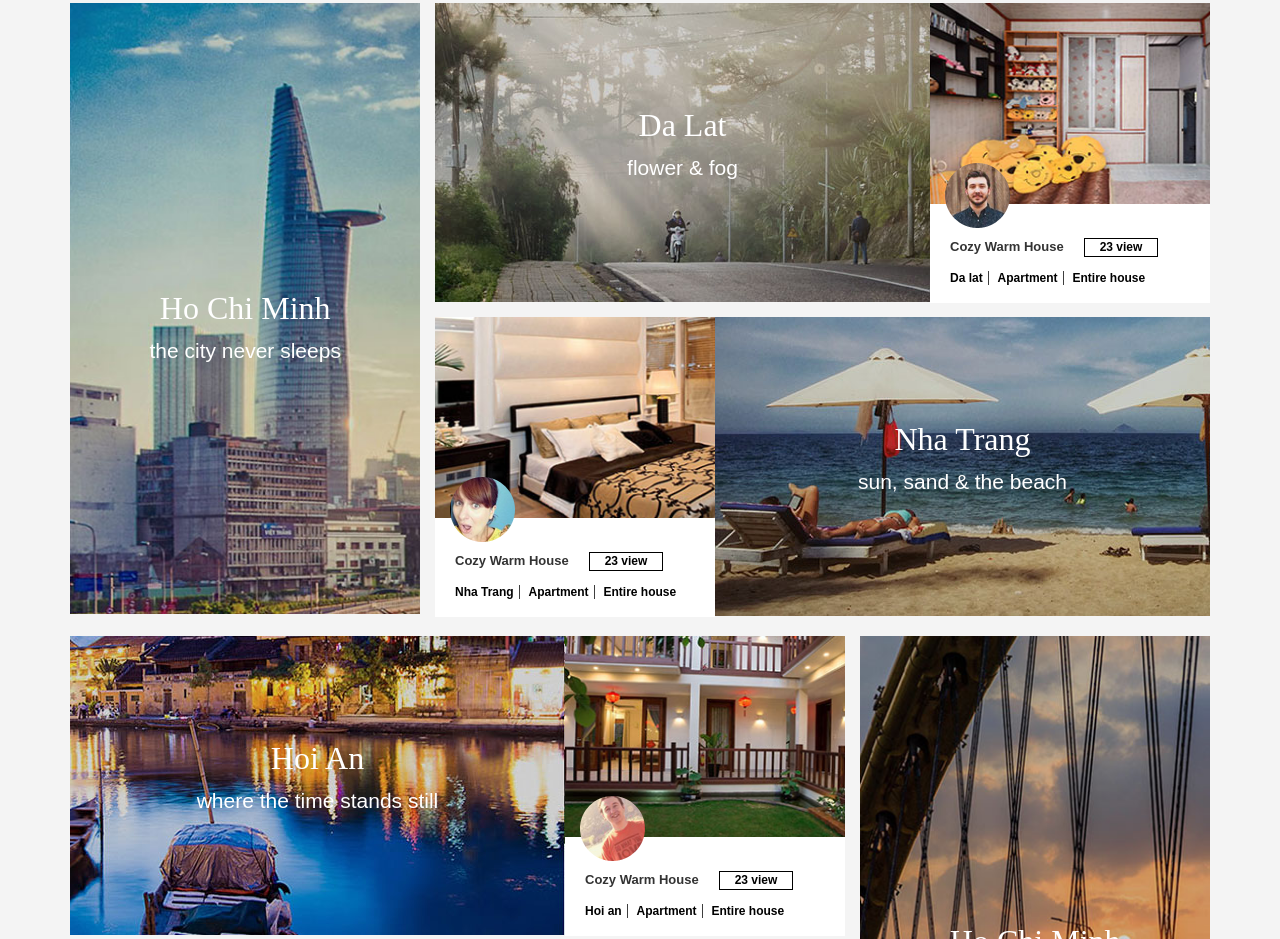
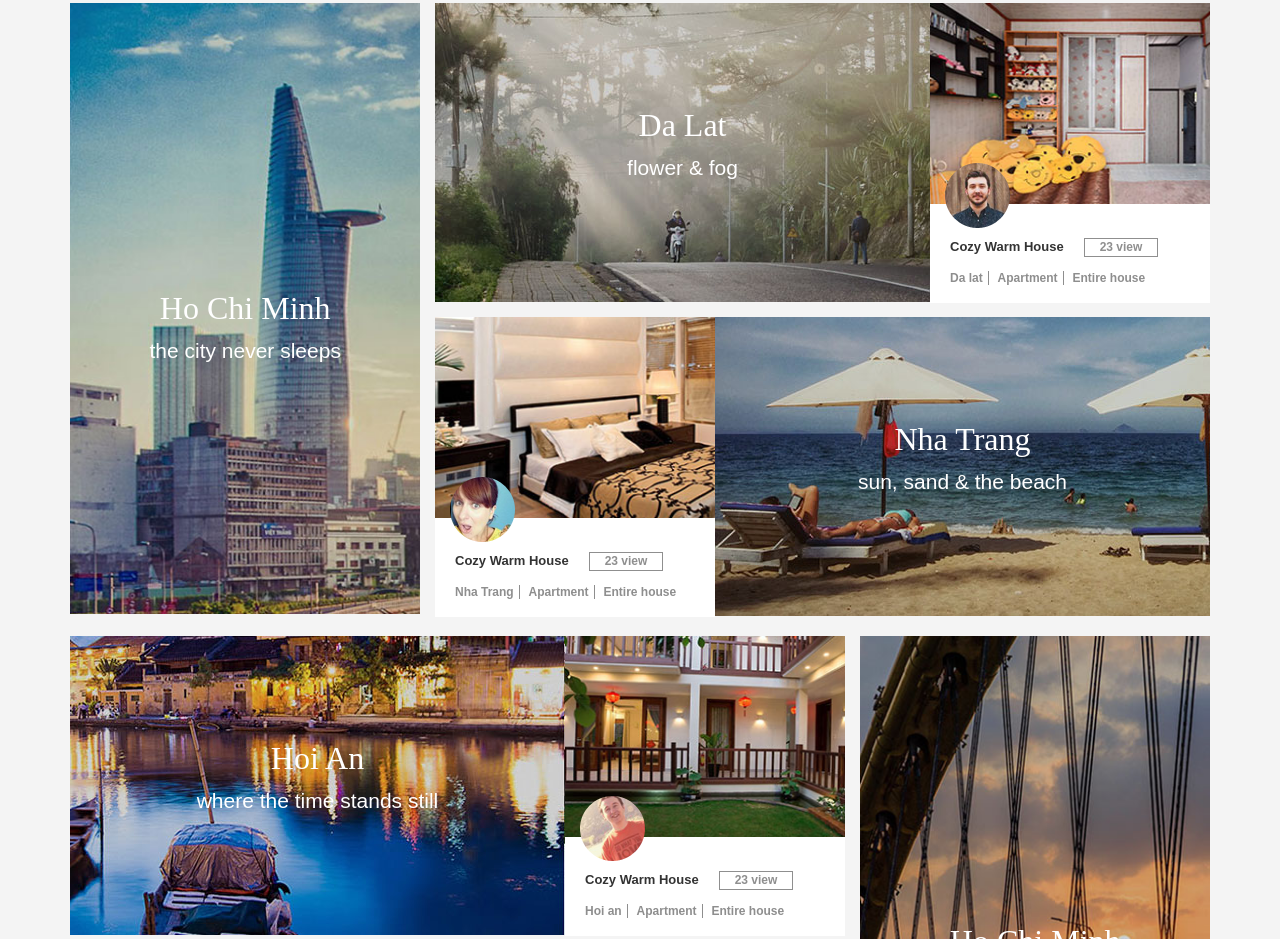
Before and after one commit to johnnypham/vacbalo, a plain HTML site: page home.html in a window 1280 px wide. Shown: the part 841-1780 px from the top of the page. Drawn offline with Linux system fonts and the light colour scheme; a web font is replaced by a local one.

Commit message:
Update style color home page

```diff
--- a/css/style.css
+++ b/css/style.css
@@ -76,9 +76,9 @@ input{
 }
 p{font-size: 13px}
 .btn-outline-dark {
-   color: #000;
+   color: #8f8f8f;
      font-weight: bold;
-  border: 1px solid #000;
+  border: 1px solid #8f8f8f;
   background: transparent;
   -webkit-transition: all 0.5s;
   -moz-transition: all 0.5s;
@@ -428,8 +428,9 @@ min-height: 300px;
 }
 .caption nav a{
   font-size: 12px;
+  color: #8e8e8e;
   padding: 0px 5px;
-  border-right: 1px solid #3e3e3e;
+  border-right: 1px solid #8e8e8e;
   font-weight: bold;
 
 }
```
